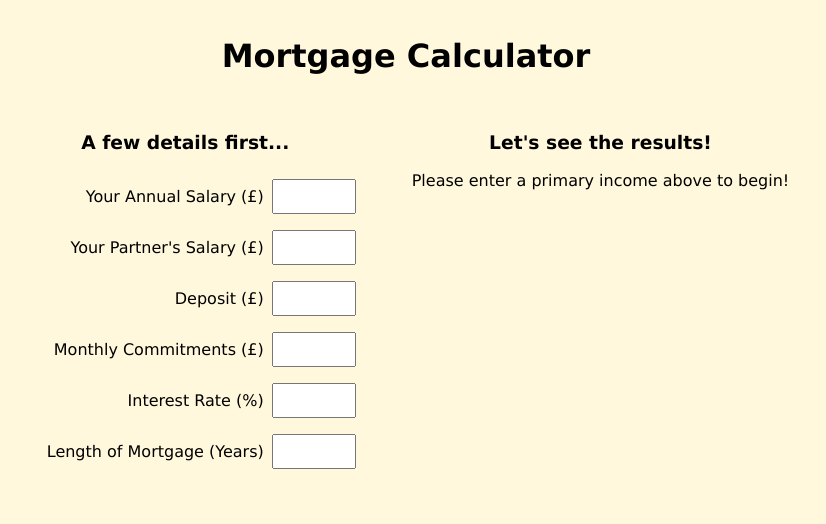
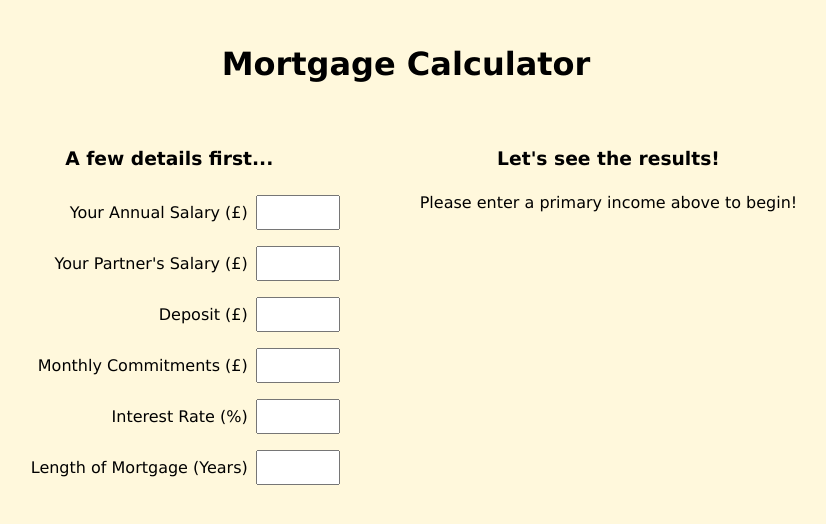
Before and after one commit to EJDC/CC-W7D4-Mortgage_Calculator, a React (Create React App) app: page / in a window 1280 px wide. Shown: the top 524 px of the page, without its empty margins (234-1060 px from the left). Built offline with nearby package versions, Linux system fonts and the light colour scheme.

Commit message:
fixed divs too close together

```diff
--- a/src/containers/CalculatorContainer.css
+++ b/src/containers/CalculatorContainer.css
@@ -5,7 +5,7 @@ section {
 }
 
 div {
-    margin: 1rem;
+    margin: 1.5rem;
 }
 
 .output-details {
```
